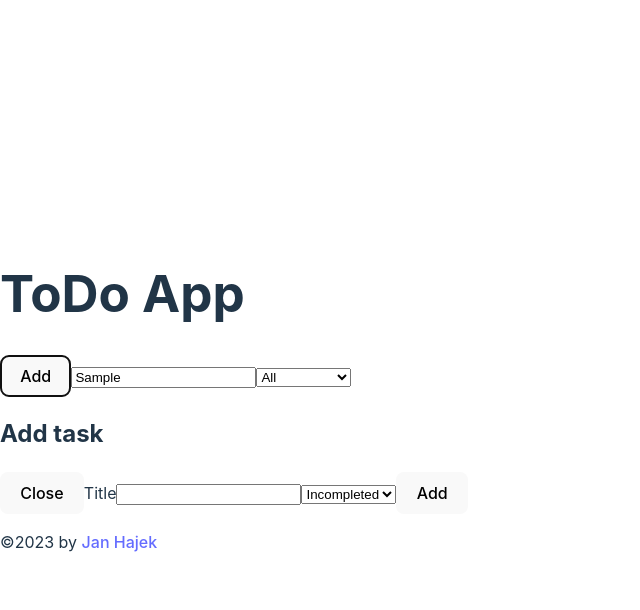
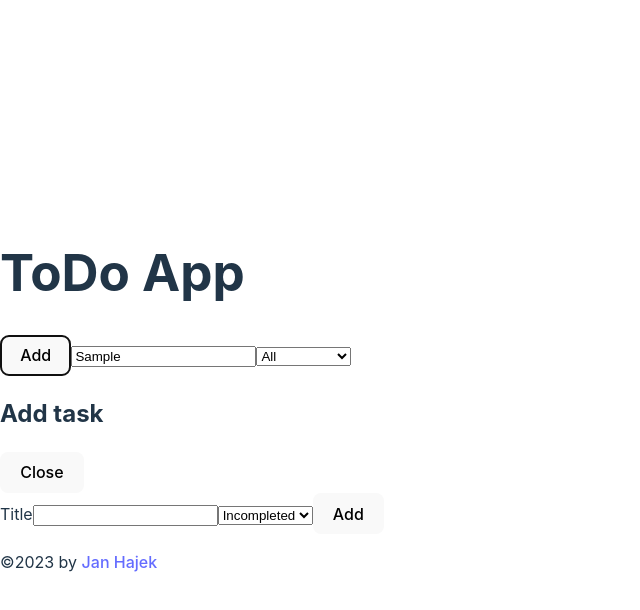
Before and after one commit to JanKomis/TodoList, a React (Vite) app: page / in a window 1280 px wide. Both pictures are taken after typing "Sample" into the empty fields and a click on the button "Add". Shown: the top 610 px of the page, without its empty margins (0-640 px from the left). Built offline with nearby package versions, Linux system fonts and the light colour scheme.

Commit message:
přidány formulare do fotm component

```diff
--- a/src/Components/Container components/FormAddItem.jsx
+++ b/src/Components/Container components/FormAddItem.jsx
@@ -32,7 +32,9 @@ export default function FormAddItem({
     setSelectedValue(selectValue);
   };
 
-  const handleAddNewItem = (listValue) => {
+  const handleSubmit = (e) => {
+    e.preventDefault();
+
     setNewItem({ ...newItem, key: crypto.randomUUID() });
     setListValue((listValue) => [...listValue, newItem]);
     setOpenAddItemForm((openAddItemForm) => (openAddItemForm = false));
@@ -45,6 +47,7 @@ export default function FormAddItem({
         closePopUp={openAddItemForm}
         title="Add task"
       >
+        <form onSubmit={(e) => handleSubmit(e)}>
           <Input
             defaultValue={newItem.text}
             onChange={(e) => {
@@ -54,13 +57,17 @@ export default function FormAddItem({
             Title
           </Input>
           <Select
-          options={selectItemOptions.filter((word) => !(word.value === "all"))}
+            options={selectItemOptions.filter(
+              (word) => !(word.value === "all")
+            )}
             onChange={handleSelectedValue}
             value={selectedValue}
           ></Select>
-
-        <Button onClick={handleAddNewItem}>Add</Button>
+          <Button type="submit">Add</Button>
+        </form>
       </PopUp>
     </>
   );
 }
+
+//<Button onClick={handleAddNewItem}>Add</Button>
--- a/src/Components/Container components/FormEditItem.jsx
+++ b/src/Components/Container components/FormEditItem.jsx
@@ -34,7 +34,19 @@ export default function FormEditItem({
     selectValue === "completed"
       ? setEditItem({ ...editItem, checked: true })
       : null;
-    //setSelectedValue(selectValue);
+  };
+
+  const handleSubmit = (e) => {
+    e.preventDefault();
+    const newList = listValue.map((item) => {
+      if (editItem.key === item.key) {
+        return { ...item, ...editItem };
+      } else {
+        return item;
+      }
+    });
+    setListValue(newList);
+    setOpenEditItemForm((openEditItemForm) => (openEditItemForm = false));
   };
 
   return (
@@ -44,6 +56,7 @@ export default function FormEditItem({
         closePopUp={openEditItemForm}
         title="Edit task"
       >
+        <form onSubmit={handleSubmit}>
           <Input
             value={editItem.text}
             onChange={(e) => {
@@ -53,12 +66,15 @@ export default function FormEditItem({
             Title
           </Input>
           <Select
-          options={selectItemOptions.filter((word) => !(word.value === "all"))}
+            options={selectItemOptions.filter(
+              (word) => !(word.value === "all")
+            )}
             onChange={handleSelectedValue}
             value={editItem.checked === true ? "completed" : "incompleted"}
           ></Select>
 
-        <Button onClick={handleEditNewItem}>Edit</Button>
+          <Button type="submit">Edit</Button>
+        </form>
       </PopUp>
     </>
   );
--- a/src/Components/Reusable components/Button.jsx
+++ b/src/Components/Reusable components/Button.jsx
@@ -1,3 +1,3 @@
-export default function Button({ children, onClick }) {
-  return <button onClick={onClick}>{children}</button>;
+export default function Button({ children, onClick, type = "button" }) {
+  return <button onClick={onClick} type = {type}>{children}</button>;
 }
```
Lines whose indentation alone changed are shown as unchanged.
